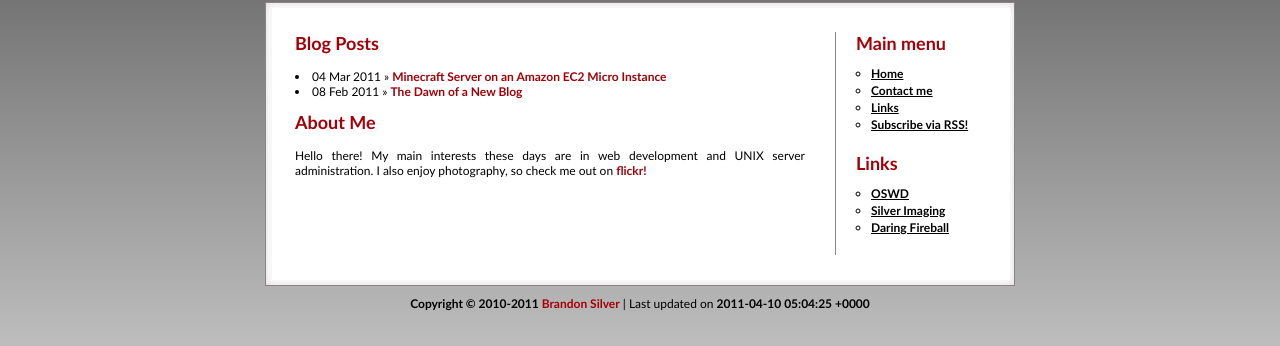
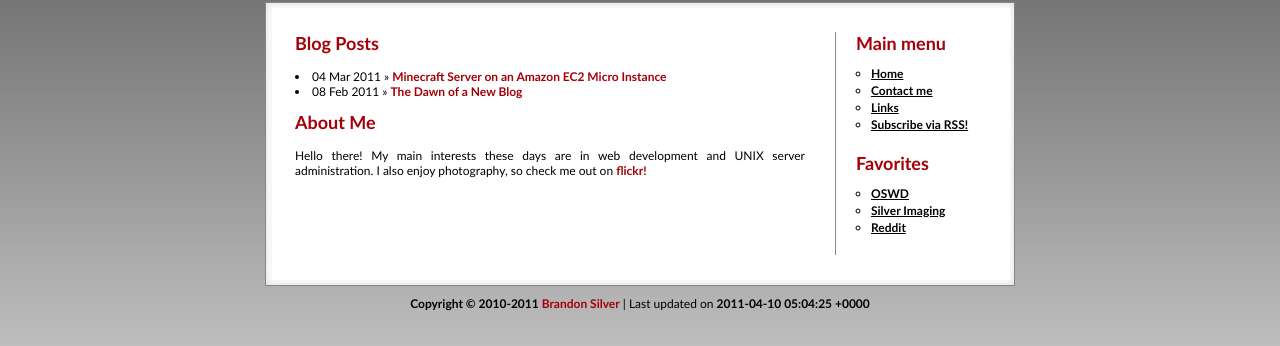
Before and after one commit to brandonsilver/jekyll-blog, a Jekyll site: the page built from index.html, in a window 1280 px wide. Shown: the part 95-441 px from the top of the page. Built offline with Jekyll 4.4.1, drawn with Linux system fonts in a browser that asks for light colours; Markdown is read by kramdown in place of the engine named in the settings.

Commit message:
Change "Links" to "Favorites" for clarification.

```diff
--- a/_layouts/default.html
+++ b/_layouts/default.html
@@ -36,11 +36,11 @@
 <li><a href="/links.html" class="menu_link">Links</a></li>
 <li><a href="/atom.xml" class="menu_link">Subscribe via RSS!</a></li>
 </ul>
-<div class="menu_title">Links</div>
+<div class="menu_title">Favorites</div>
 <ul>
 <li><a href="http://www.oswd.org" class="menu_link">OSWD</a></li>
 <li><a href="http://www.silverimaging.net" class="menu_link">Silver Imaging</a></li>
-<li><a href="http://daringfireball.net" class="menu_link">Daring Fireball</a></li>
+<li><a href="http://www.reddit.com/" class="menu_link">Reddit</a></li>
 </ul>
 </div>
 
```
